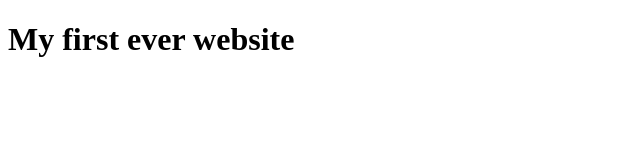
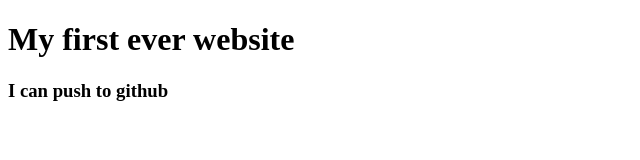
Before and after one commit to ShahjiaA/mywebsite, a plain HTML site: page index.html in a window 1280 px wide. Shown: the whole page, without its empty margins (0-640 px from the left). Drawn offline with Linux system fonts and the light colour scheme.

Commit message:
learned github

```diff
--- a/index.html
+++ b/index.html
@@ -8,5 +8,6 @@
 </head>
 <body>
     <h1>My first ever website</h1>
+    <h3>I can push to github</h3>
 </body>
 </html>
```
